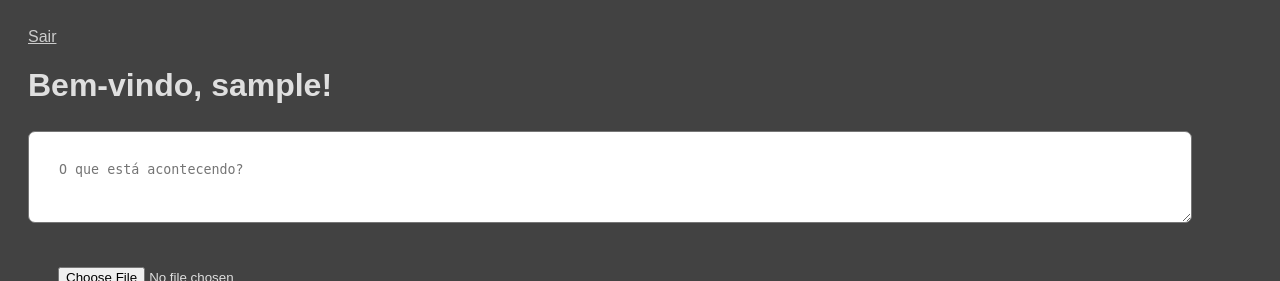
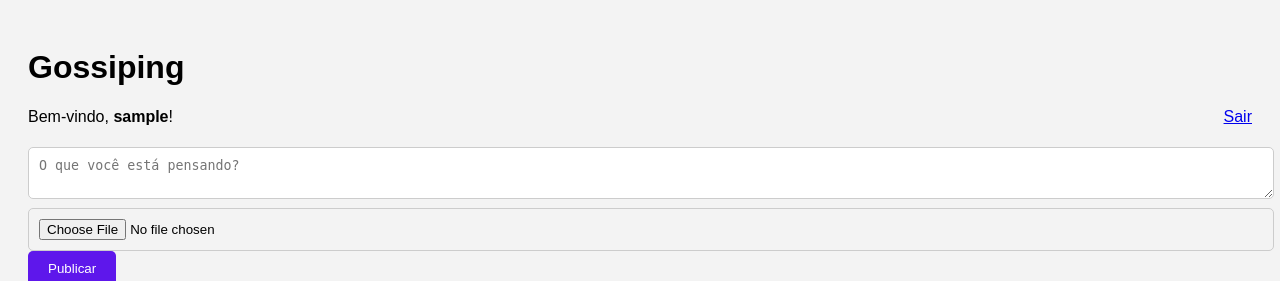
Before and after one commit to Abraaodearaujo/Gossiping, a Flask app: page / in a window 1280 px wide. Shown: the top 281 px of the page. Run offline with Flask 3, Linux system fonts and the light colour scheme; a user stored in the database is signed in; tables that the repository leaves empty hold one stand-in row (values such as "Sample post"); a database or web service that is not in the repository returns one stand-in record (values such as "Sample title"); some libraries are stand-ins or nearby versions.

Commit message:
Fix bug HTML

```diff
--- a/templates/index.html
+++ b/templates/index.html
@@ -1,104 +1,66 @@
 <!DOCTYPE html>
-<html>
 <html lang="pt-br">
-    <meta name="viewport" content="width=device-width, initial-scale=1.0">
 <head>
     <meta charset="UTF-8">
-  <title>gossiping</title>
-  <link rel="stylesheet" href="/static/style.css">
-  <link rel="icon" type="image/x-icon" href="{{ url_for('static', filename='logo.png') }}">
+    <title>Gossiping</title>
     <style>
-.modal {
-  position: fixed;
-  z-index: 1000;
-  padding-top: 60px;
-  left: 0; top: 0;
-  width: 100%; height: 100%;
-  overflow: auto;
-  background-color: rgba(0,0,0,0.9);
-}
-
-.modal-content {
-  margin: auto;
-  display: block;
-  max-width: 90%;
-  max-height: 90%;
-  border-radius: 8px;
-}
-
-.close {
-  position: absolute;
-  top: 20px;
-  right: 35px;
-  color: white;
-  font-size: 40px;
-  font-weight: bold;
-  cursor: pointer;
-}
+        body { font-family: Arial, sans-serif; background-color: #f3f3f3; padding: 20px; }
+        .post { background-color: white; padding: 20px; margin-bottom: 20px; border-radius: 10px; box-shadow: 0 2px 5px rgba(0,0,0,0.1); }
+        form { margin-top: 10px; }
+        input, textarea { width: 100%; padding: 10px; margin-top: 5px; border-radius: 5px; border: 1px solid #ccc; }
+        button { padding: 10px 20px; border: none; border-radius: 5px; background-color: #5e17eb; color: white; cursor: pointer; }
+        button:hover { background-color: #4400cc; }
+        img { max-width: 100%; border-radius: 10px; margin-top: 10px; }
+        .logout { float: right; }
     </style>
-
 </head>
 <body>
-    <a href="/logout">Sair</a>
-  <div id="modal" class="modal" style="display:none;">
-    <span id="closeModal" class="close">&times;</span>
-    <img class="modal-content" id="modalImage">
-  </div>
+    <h1>Gossiping</h1>
+    <p>Bem-vindo, <strong>{{ session['username'] }}</strong>! <a class="logout" href="/logout">Sair</a></p>
 
-  <h1>Bem-vindo, {{ session.username }}!</h1>
-
-  <form method="POST" action="/post" enctype="multipart/form-data">
-    <textarea name="content" placeholder="O que está acontecendo?" required></textarea><br>
+    <form method="POST" enctype="multipart/form-data">
+        <textarea name="content" placeholder="O que você está pensando?" required></textarea>
         <input type="file" name="image">
-    <button type="submit">Postar</button>
+        <button type="submit">Publicar</button>
     </form>
 
-  <h2>Feed</h2>
-  <div id="feed">
+    <hr>
+
     {% for post in posts %}
         <div class="post">
-        <p><strong><a href="/user/{{ post[3] }}">@{{ post[3] }}</a></strong> - {{ post[2] }}</p>
-        <p>{{ post[1] }}</p>
-        {% if post[4] %}
-          <img src="/{{ post[4] }}" alt="Imagem do post" style="max-width: 700px; cursor: pointer;" onclick="openModal(this.src)">
+            <p>
+                <strong><a href="/user/{{ post['username'] }}">@{{ post['username'] }}</a></strong> –
+                {{ post['created_at'] }}
+            </p>
+            <p>{{ post['content'] }}</p>
+
+            {% if post['image'] %}
+                <img src="/{{ post['image'] }}" alt="Imagem do post" onclick="openModal(this.src)">
             {% endif %}
-        <form method="POST" action="/like/{{ post[0] }}">
-          <button type="submit">Curtir ❤️</button> {{ post[5] }} curtidas
+
+            <form method="POST" action="/like/{{ post['id'] }}">
+                <button type="submit">Curtir ❤️</button> {{ post['like_count'] }} curtidas
             </form>
 
             <h4>Comentários:</h4>
             <ul>
-          {% for comment in comments[post[0]] %}
-            <li><strong>@{{ comment[2] }}</strong>: {{ comment[0] }}</li>
+                {% for comment in comments[post['id']] %}
+                    <li><strong>@{{ comment['username'] }}</strong>: {{ comment['content'] }}</li>
                 {% endfor %}
             </ul>
-        <form method="POST" action="/comment/{{ post[0] }}">
+
+            <form method="POST" action="/comment/{{ post['id'] }}">
                 <input name="comment" placeholder="Escreva um comentário..." required>
                 <button type="submit">Comentar</button>
             </form>
         </div>
     {% endfor %}
-  </div>
 
     <script>
         function openModal(src) {
-    const modal = document.getElementById('modal');
-    const modalImg = document.getElementById('modalImage');
-    modal.style.display = "block";
-    modalImg.src = src;
-  }
-
-  document.getElementById('closeModal').onclick = function() {
-    document.getElementById('modal').style.display = "none";
-  }
-
-  // Fecha o modal clicando fora da imagem
-  document.getElementById('modal').onclick = function(event) {
-    if (event.target === this) {
-      this.style.display = "none";
-    }
+            const modal = window.open("", "_blank");
+            modal.document.write(`<img src="${src}" style="max-width: 100%;">`);
         }
     </script>
-
 </body>
 </html>
```
Also changed, not shown: database.db (deleted), twitter.db (deleted). Lines whose indentation alone changed are shown as unchanged.
